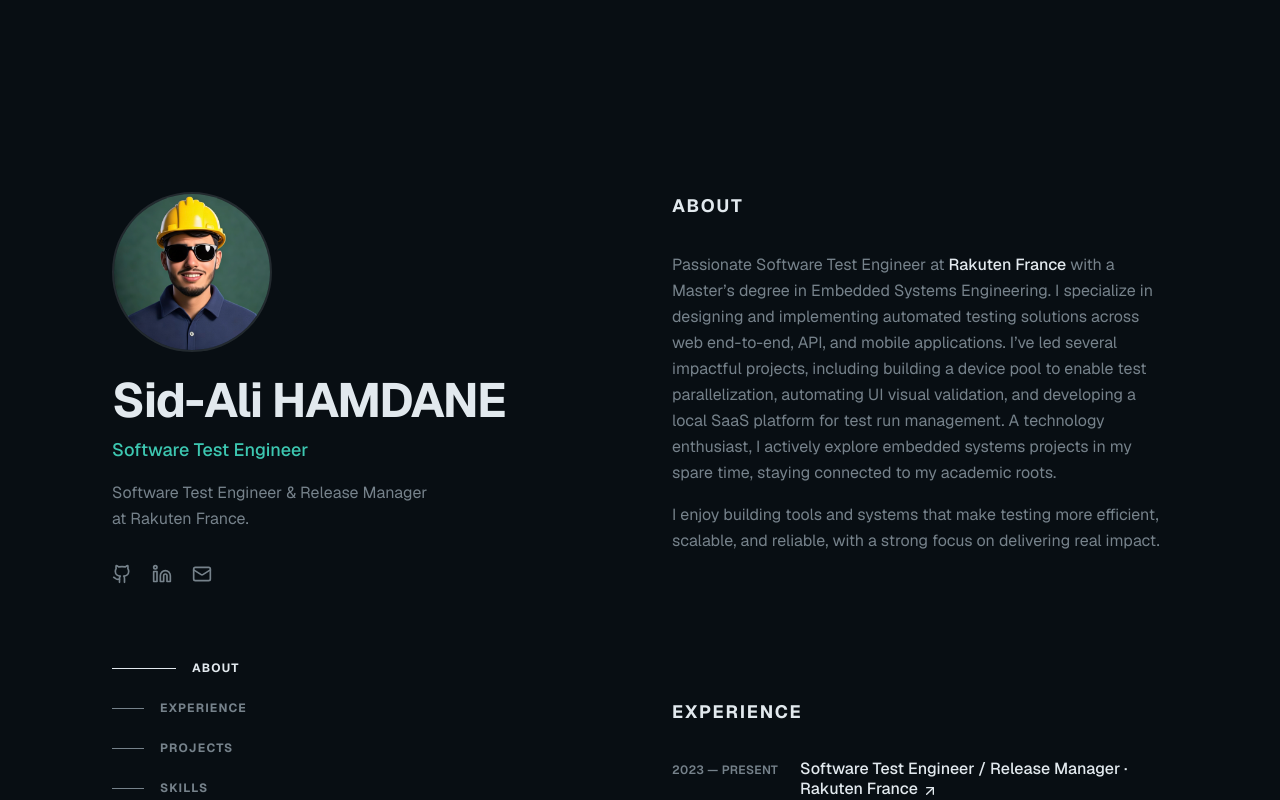
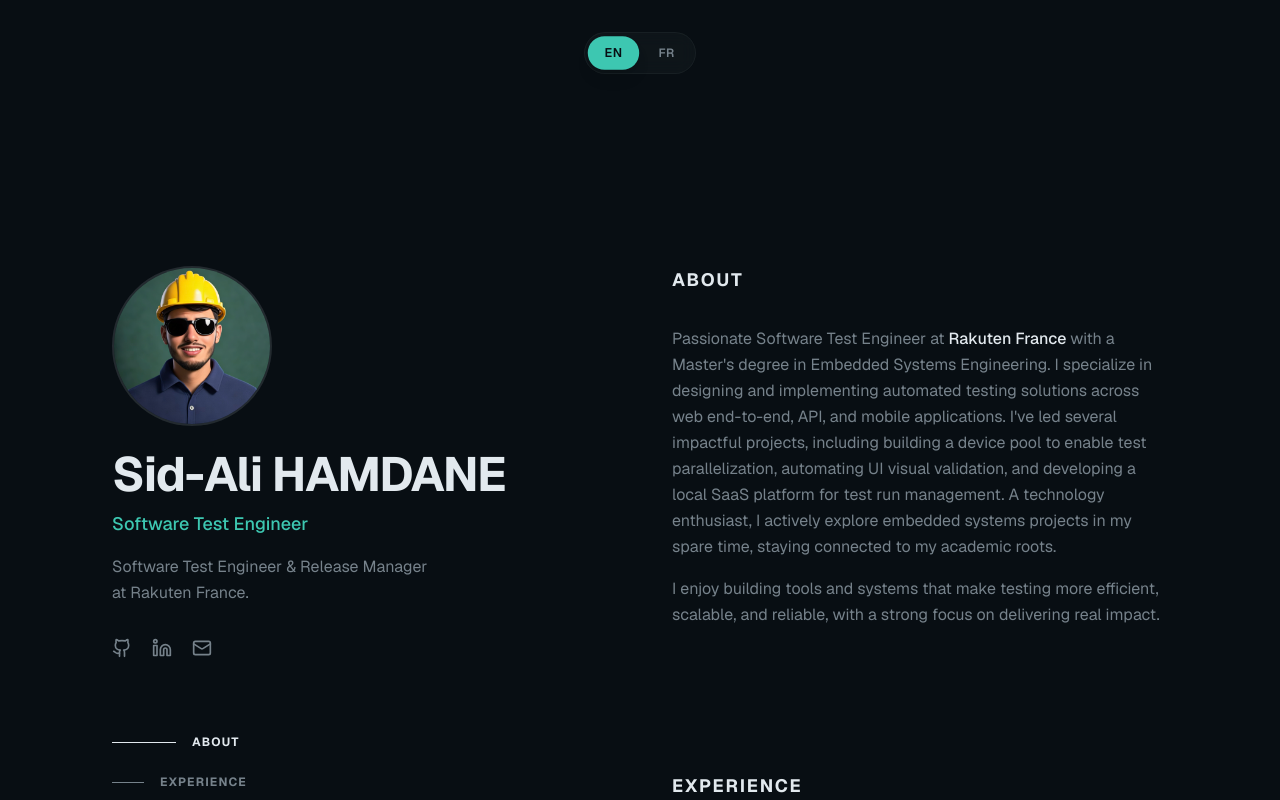
Before and after one commit to sidalihmdn/interactive-resume, a Next.js app: page /interactive-resume/ in a window 1280 px wide. Shown: the top 800 px of the page. Built offline with nearby package versions, Linux system fonts and the light colour scheme.

Commit message:
working on a translated version

```diff
--- a/app/layout.tsx
+++ b/app/layout.tsx
@@ -1,6 +1,7 @@
 import type { Metadata } from 'next'
 import { Geist, Geist_Mono } from 'next/font/google'
 import { Analytics } from '@vercel/analytics/next'
+import { LanguageProvider } from '@/lib/context/LanguageContext'
 import './globals.css'
 
 const _geist = Geist({ subsets: ["latin"] });
@@ -37,8 +38,10 @@ export default function RootLayout({
   return (
     <html lang="en">
       <body className="font-sans antialiased">
-        {children}
-        {process.env.NODE_ENV === 'production' && <Analytics />}
+        <LanguageProvider>
+          {children}
+          {process.env.NODE_ENV === 'production' && <Analytics />}
+        </LanguageProvider>
       </body>
     </html>
   )
--- a/app/page.tsx
+++ b/app/page.tsx
@@ -6,12 +6,18 @@ import { Experience } from "@/components/resume/experience"
 import { Projects } from "@/components/resume/projects"
 import { Skills } from "@/components/resume/skills"
 import { Certifications } from "@/components/resume/certifications"
-import { Contact } from "@/components/resume/contact"
+import { Contact } from "@/components/resume/contact-translated"
 import { Navigation } from "@/components/resume/navigation"
+import { LanguageSwitcher } from "@/components/LanguageSwitcher"
 
 export default function ResumePage() {
   return (
     <div className="min-h-screen bg-background">
+      {/* Language Switcher at Top Center */}
+      <div className="flex justify-center pt-6 lg:pt-8">
+        <LanguageSwitcher />
+      </div>
+
       <div className="mx-auto max-w-6xl px-6 py-12 lg:py-24 lg:px-12">
         <div className="lg:flex lg:justify-between lg:gap-16">
           {/* Left Column - Sticky Header & Navigation */}
--- /dev/null
+++ b/components/LanguageSwitcher.tsx
@@ -0,0 +1,32 @@
+"use client"
+
+import { useLanguage } from '@/lib/context/LanguageContext'
+
+export function LanguageSwitcher() {
+  const { language, setLanguage } = useLanguage()
+
+  return (
+    <div className="flex gap-1 rounded-full bg-secondary/50 backdrop-blur-sm p-1 border border-border/50">
+      <button
+        onClick={() => setLanguage('en')}
+        className={`px-4 py-2 rounded-full text-xs font-semibold uppercase tracking-wider transition-all duration-300 ${
+          language === 'en'
+            ? 'bg-primary text-primary-foreground shadow-lg scale-105'
+            : 'text-muted-foreground hover:text-foreground'
+        }`}
+      >
+        EN
+      </button>
+      <button
+        onClick={() => setLanguage('fr')}
+        className={`px-4 py-2 rounded-full text-xs font-semibold uppercase tracking-wider transition-all duration-300 ${
+          language === 'fr'
+            ? 'bg-primary text-primary-foreground shadow-lg scale-105'
+            : 'text-muted-foreground hover:text-foreground'
+        }`}
+      >
+        FR
+      </button>
+    </div>
+  )
+}
--- a/components/resume/about.tsx
+++ b/components/resume/about.tsx
@@ -1,13 +1,16 @@
 "use client"
 
 import { motion } from "framer-motion"
+import { useTranslation } from "@/lib/hooks/useTranslation"
 
 export function About() {
+  const { t } = useTranslation();
+
   return (
     <section
       id="about"
       className="mb-16 scroll-mt-16 md:mb-24 lg:mb-36 lg:scroll-mt-24"
-      aria-label="About me"
+      aria-label={t("about.title")}
     >
       <motion.div
         initial={{ opacity: 0, y: 20 }}
@@ -17,7 +20,7 @@ export function About() {
         className="sticky top-0 z-20 -mx-6 mb-4 w-screen bg-background/75 px-6 py-5 backdrop-blur md:-mx-12 md:px-12 lg:relative lg:top-auto lg:mx-auto lg:w-full lg:px-0 lg:py-0 lg:mb-8 lg:bg-transparent lg:backdrop-blur-none"
       >
         <h2 className="text-lg font-bold uppercase tracking-widest text-foreground">
-          About
+          {t("about.title")}
         </h2>
       </motion.div>
 
@@ -28,11 +31,11 @@ export function About() {
         viewport={{ once: true }}
       >
        <p className="mb-4 text-muted-foreground leading-relaxed">
-          Passionate Software Test Engineer at <a href="#" className="font-medium text-foreground hover:text-primary transition-colors"> Rakuten France </a> with a Master’s degree in Embedded Systems Engineering. I specialize in designing and implementing automated testing solutions across web end-to-end, API, and mobile applications. I’ve led several impactful projects, including building a device pool to enable test parallelization, automating UI visual validation, and developing a local SaaS platform for test run management. A technology enthusiast, I actively explore embedded systems projects in my spare time, staying connected to my academic roots.
+          {t("about.paragraph1")} <a href={t("about.companyUrl")} className="font-medium text-foreground hover:text-primary transition-colors"> {t("about.companyName")} </a> {t("about.paragraph1Rest")}
         </p>
 
 <p className="text-muted-foreground leading-relaxed">
-  I enjoy building tools and systems that make testing more efficient, scalable, and reliable, with a strong focus on delivering real impact.
+  {t("about.paragraph2")}
 </p>
       </motion.div>
     </section>
--- /dev/null
+++ b/components/resume/contact-translated.tsx
@@ -0,0 +1,63 @@
+"use client"
+
+import { motion } from "framer-motion"
+import { Mail, MapPin } from "lucide-react"
+import { useTranslation } from "@/lib/hooks/useTranslation"
+
+export function Contact() {
+  const { t } = useTranslation()
+
+  return (
+    <section
+      id="contact"
+      className="mb-16 scroll-mt-16 md:mb-24 lg:scroll-mt-24"
+      aria-label={t('contact.title')}
+    >
+      <motion.div
+        initial={{ opacity: 0, y: 20 }}
+        whileInView={{ opacity: 1, y: 0 }}
+        transition={{ duration: 0.5 }}
+        viewport={{ once: true }}
+        className="sticky top-0 z-20 -mx-6 mb-4 w-screen bg-background/75 px-6 py-5 backdrop-blur md:-mx-12 md:px-12 lg:relative lg:top-auto lg:mx-auto lg:w-full lg:px-0 lg:py-0 lg:mb-8 lg:bg-transparent lg:backdrop-blur-none"
+      >
+        <h2 className="text-lg font-bold uppercase tracking-widest text-foreground">
+          {t('contact.title')}
+        </h2>
+      </motion.div>
+
+      <motion.div
+        initial={{ opacity: 0, y: 20 }}
+        whileInView={{ opacity: 1, y: 0 }}
+        transition={{ duration: 0.5, delay: 0.1 }}
+        viewport={{ once: true }}
+        className="rounded-lg border border-border bg-card p-6"
+      >
+        <h3 className="text-xl font-semibold text-foreground mb-4">
+          {t('contact.heading')}
+        </h3>
+        <p className="text-muted-foreground mb-6 leading-relaxed">
+          {t('contact.description')}
+        </p>
+
+        <div className="space-y-4">
+          <a
+            href="mailto:hamdane.sidali@hotmail.com"
+            className="flex items-center gap-3 text-muted-foreground hover:text-foreground transition-colors group"
+          >
+            <div className="flex h-10 w-10 items-center justify-center rounded-full bg-secondary group-hover:bg-primary/10 transition-colors">
+              <Mail className="h-5 w-5 group-hover:text-primary transition-colors" />
+            </div>
+            <span>{t('contact.email')}</span>
+          </a>
+
+          <div className="flex items-center gap-3 text-muted-foreground">
+            <div className="flex h-10 w-10 items-center justify-center rounded-full bg-secondary">
+              <MapPin className="h-5 w-5" />
+            </div>
+            <span>{t('contact.location')}</span>
+          </div>
+        </div>
+      </motion.div>
+    </section>
+  )
+}
--- a/components/resume/skills.tsx
+++ b/components/resume/skills.tsx
@@ -13,7 +13,7 @@ const skillCategories = [
   },
   {
     title: "Tools & Platforms",
-    skills: ["Jenkins", "GitHub Actions", "Docker", "Postman", "Bruno", "Charles proxy", "Docker", "Kubernetes", "Grafana", "Metabase"],
+    skills: ["Jenkins", "GitHub Actions", "Docker", "Postman", "Bruno", "Charles proxy", "Kubernetes", "Grafana", "Metabase"],
   },
   {
     title: "Testing Types",
--- /dev/null
+++ b/lib/context/LanguageContext.tsx
@@ -0,0 +1,30 @@
+"use client"
+
+import React, { createContext, useContext, useState } from 'react'
+
+type Language = 'en' | 'fr'
+
+interface LanguageContextType {
+  language: Language
+  setLanguage: (lang: Language) => void
+}
+
+const LanguageContext = createContext<LanguageContextType | undefined>(undefined)
+
+export function LanguageProvider({ children }: { children: React.ReactNode }) {
+  const [language, setLanguage] = useState<Language>('en')
+
+  return (
+    <LanguageContext.Provider value={{ language, setLanguage }}>
+      {children}
+    </LanguageContext.Provider>
+  )
+}
+
+export function useLanguage() {
+  const context = useContext(LanguageContext)
+  if (!context) {
+    throw new Error('useLanguage must be used within LanguageProvider')
+  }
+  return context
+}
--- /dev/null
+++ b/lib/hooks/useTranslation.ts
@@ -0,0 +1,32 @@
+import { useLanguage } from '@/lib/context/LanguageContext'
+import en from '@/lib/translations/en.json'
+import fr from '@/lib/translations/fr.json'
+
+type Language = 'en' | 'fr'
+
+const translations: Record<Language, typeof en> = {
+  en,
+  fr,
+}
+
+export function useTranslation() {
+  const { language } = useLanguage()
+
+  const t = (key: string): string => {
+    const keys = key.split('.')
+    let value: any = translations[language]
+
+    for (const k of keys) {
+      value = value?.[k]
+    }
+
+    if (!value) {
+      console.warn(`Translation key not found: ${key}`)
+      return key
+    }
+
+    return value
+  }
+
+  return { t, language }
+}
--- /dev/null
+++ b/lib/translations/en.json
@@ -0,0 +1,17 @@
+{
+  "contact": {
+    "title": "Contact",
+    "heading": "Let's work together",
+    "description": "I'm always interested in hearing about new projects and opportunities. Whether you have a question or just want to say hi, feel free to reach out!",
+    "email": "hamdane.sidali@hotmail.com",
+    "location": "Paris, FR"
+  },
+  "about": {
+    "title": "About",
+    "paragraph1": "Passionate Software Test Engineer at",
+    "companyName": "Rakuten France",
+    "companyUrl": "#",
+    "paragraph1Rest": "with a Master's degree in Embedded Systems Engineering. I specialize in designing and implementing automated testing solutions across web end-to-end, API, and mobile applications. I've led several impactful projects, including building a device pool to enable test parallelization, automating UI visual validation, and developing a local SaaS platform for test run management. A technology enthusiast, I actively explore embedded systems projects in my spare time, staying connected to my academic roots.",
+    "paragraph2": "I enjoy building tools and systems that make testing more efficient, scalable, and reliable, with a strong focus on delivering real impact."
+  }
+}
--- /dev/null
+++ b/lib/translations/fr.json
@@ -0,0 +1,17 @@
+{
+  "contact": {
+    "title": "Contact",
+    "heading": "Travaillons ensemble",
+    "description": "Je suis toujours intéressé par les nouveaux projets et opportunités. Que vous ayez une question ou simplement envie de dire bonjour, n'hésitez pas à me contacter !",
+    "email": "hamdane.sidali@hotmail.com",
+    "location": "Paris, FR"
+  },
+  "about": {
+    "title": "À propos",
+    "paragraph1": "Ingénieur d'assurance qualité passionné chez",
+    "companyName": "Rakuten France",
+    "companyUrl": "#",
+    "paragraph1Rest": "diplômé d'un Master en Systèmes Embarqués. Je me spécialise dans la conception et l'implémentation de solutions de test automatisé pour les applications web end-to-end, API et mobile. J'ai dirigé plusieurs projets à fort impact, notamment la mise en place d'une infrastructure de dispositifs pour permettre l'exécution parallèle des tests, l'automatisation de la validation visuelle des interfaces utilisateur et le développement d'une plateforme SaaS locale de gestion des campagnes de test. Passionné par la technologie, j'explore activement des projets en systèmes embarqués pendant mon temps libre, restant connecté à mes racines académiques.",
+    "paragraph2": "J'aime créer des outils et des systèmes qui rendent les tests plus efficaces, évolutifs et fiables, en mettant l'accent sur la création d'un impact réel."
+  }
+}
```
